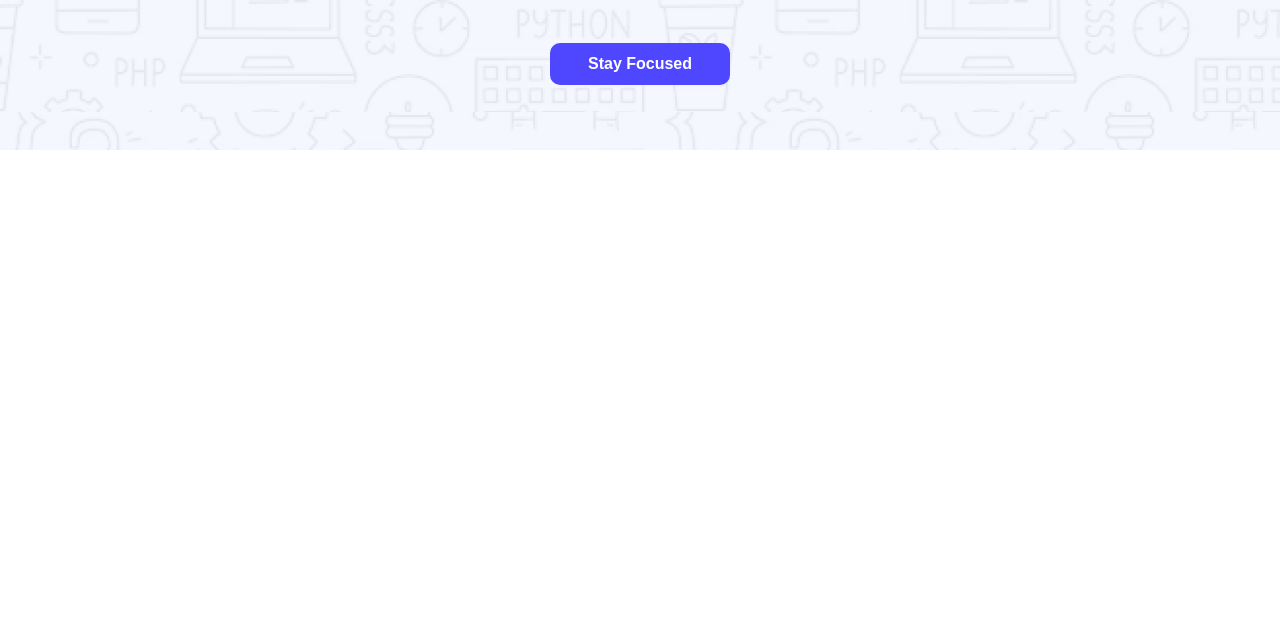
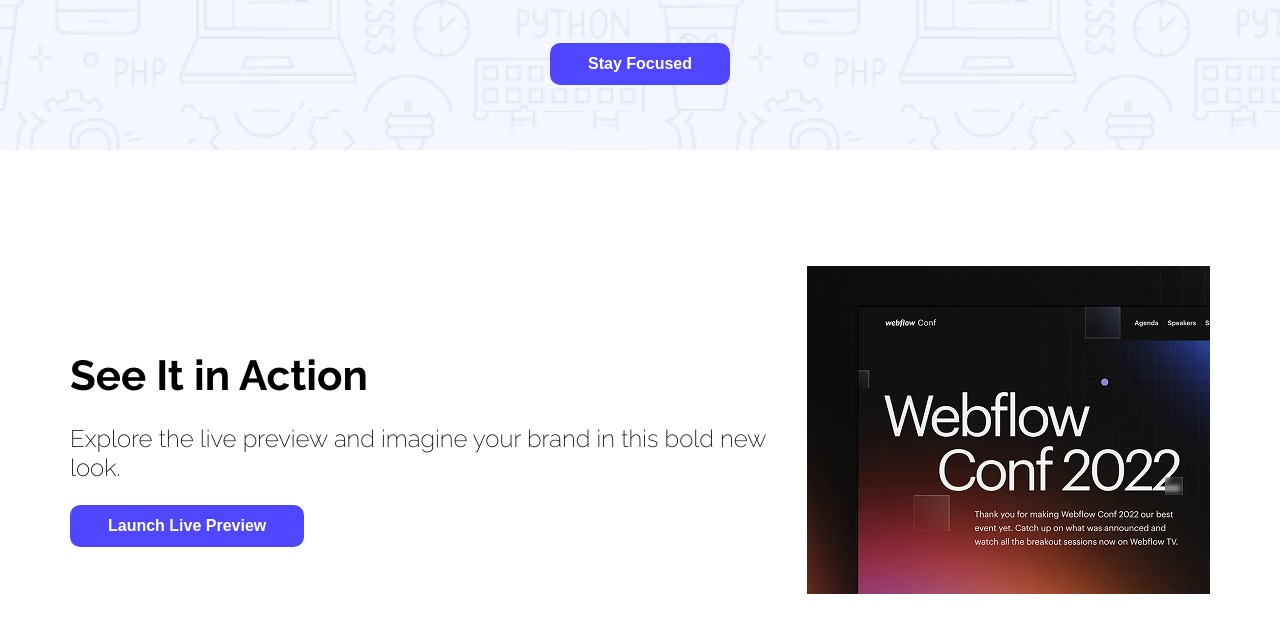
Before and after one commit to mr-robin-x/B12A01-landing-launchpad, a plain HTML site: page index.html in a window 1280 px wide. Shown: the part 540-1172 px from the top of the page. Before the commit the page ends 800 px from the top, so only its background shows below. Drawn offline with Linux system fonts and the light colour scheme.

Commit message:
added_action_section

```diff
--- a/index.html
+++ b/index.html
@@ -20,5 +20,17 @@
             <button class="btn" >Stay Focused</button>
         </div>
     </header>
+    <main>
+        <div class="action-section">
+            <div class="left-side">
+                <h2 class="action-title">See It in Action</h2>
+                <p class="action-subtitle">Explore the live preview and imagine your brand in this bold new look.</p>
+                <button class="btn" >Launch Live Preview</button>
+            </div>
+            <div class="right-side">
+                <img src="./Assets/wc-mini.png" alt="">
+            </div>
+        </div>
+    </main>
 </body>
 </html>
--- a/style/style.css
+++ b/style/style.css
@@ -56,3 +56,20 @@ body{
     font-weight: 700;
 
 }
+.action-section{
+    max-width: 1140px;
+    margin: 116px auto;
+    display:flex;
+    justify-content: space-between;
+    align-items: center;
+}
+.action-title{
+    font-size:42px;
+    font-weight: 700;
+    margin-bottom: 23px;
+}
+.action-subtitle{
+    font-size: 24px;
+    font-weight: 250;
+    margin-bottom: 23px;
+}
```
